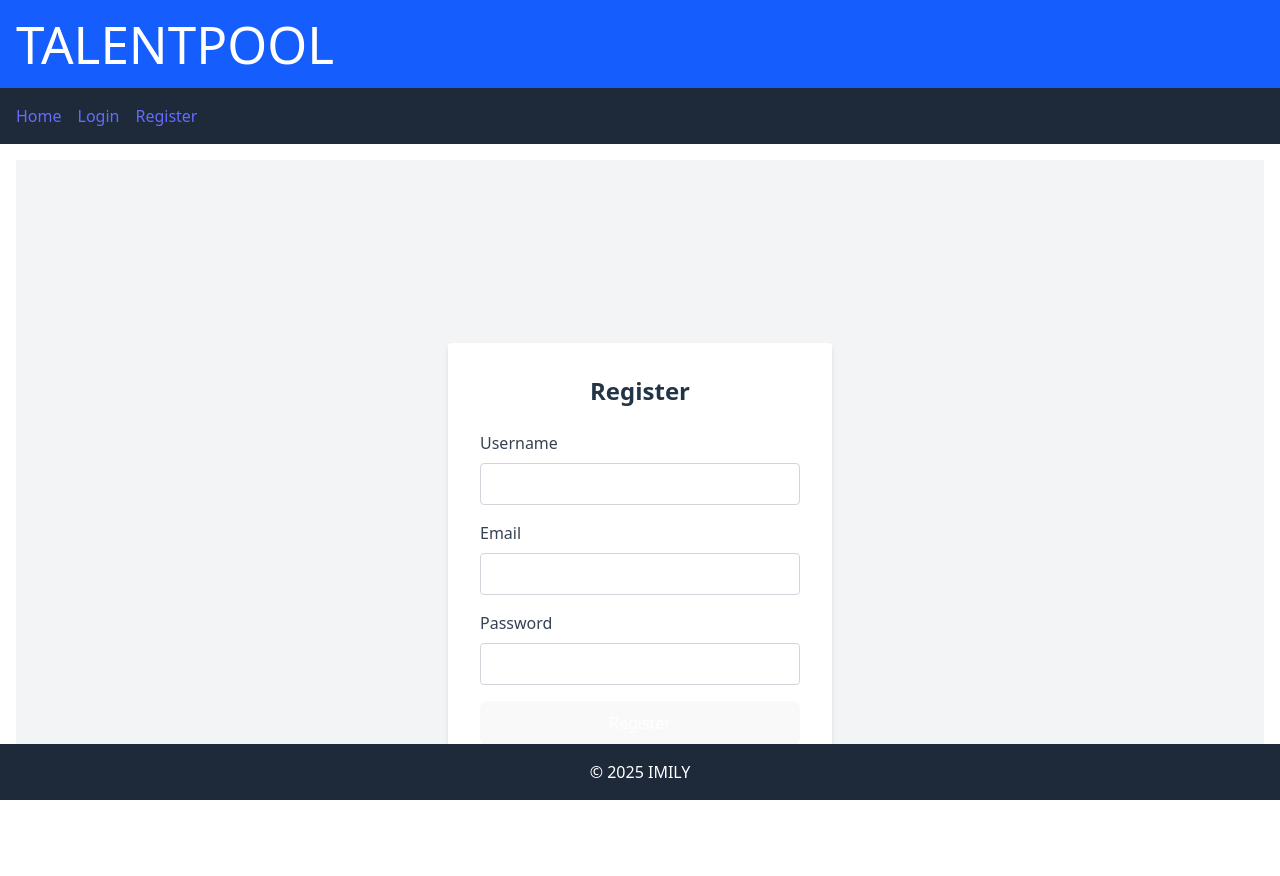
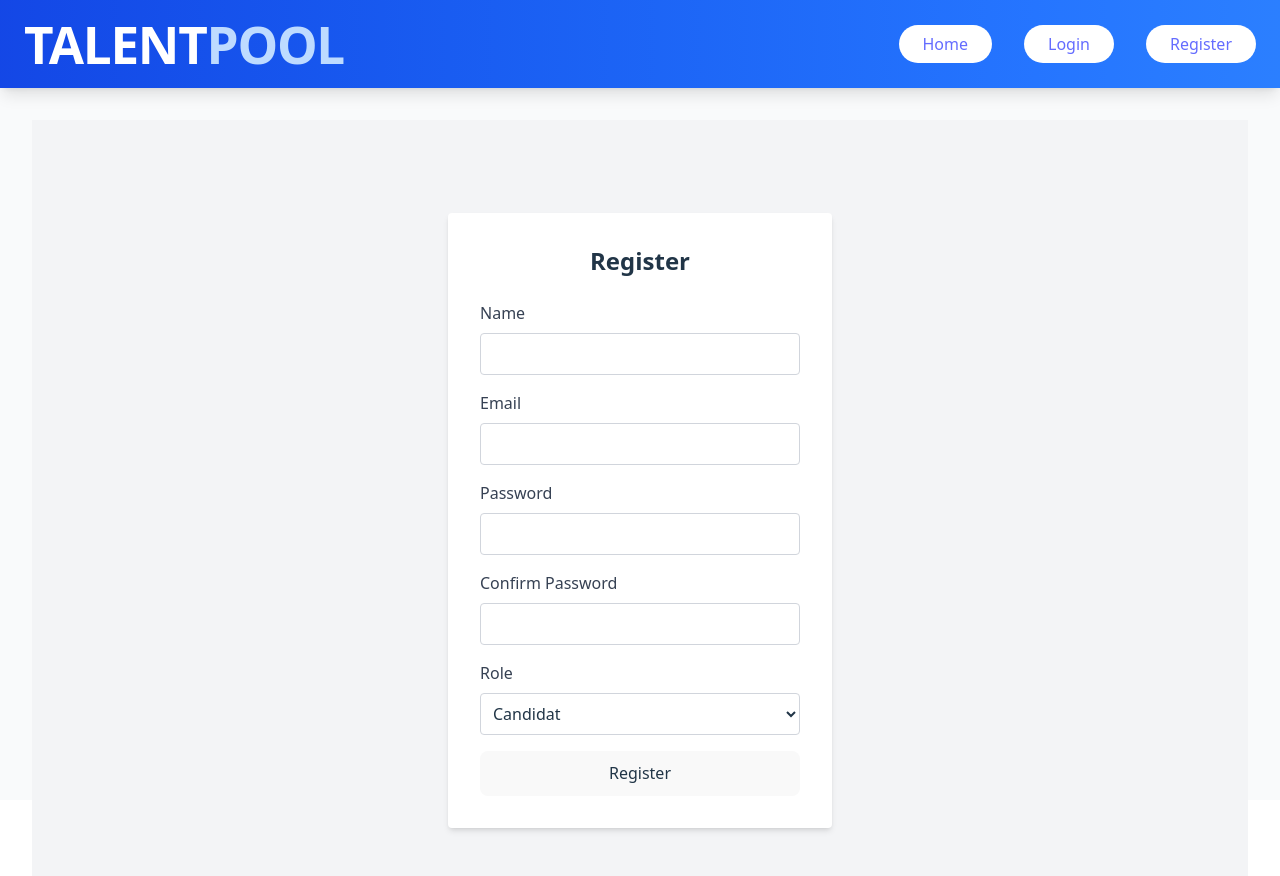
Before and after one commit to ABDERRAZZAK-IMILY/TalentPool---Frontend, a React (Vite) app: page /register in a window 1280 px wide. Shown: the top 876 px of the page. Before the commit the page ends 800 px from the top, so only its background shows below. Built offline with nearby package versions, Linux system fonts and the light colour scheme.

Commit message:
add register functions

```diff
--- a/src/layouts/Layout.jsx
+++ b/src/layouts/Layout.jsx
@@ -2,30 +2,61 @@ import { Link, Outlet } from "react-router-dom";
 
 export default function Layout({ children }) {
     return (
-        <div className="flex flex-col min-h-screen h-screen w-screen">
-            <header className="bg-blue-600 text-white p-4">
-                <h1 className="text-2xl">TALENTPOOL</h1>
+        <div className="flex flex-col min-h-screen h-screen w-screen bg-gray-50">
+            <header className="bg-gradient-to-r from-blue-700 to-blue-500 text-white shadow-lg">
+                <div className="container mx-auto px-6 py-4 flex justify-between items-center">
+                    <h1 className="text-3xl font-bold tracking-tight">
+                        TALENT<span className="text-blue-200">POOL</span>
+                    </h1>
+                    <nav className="hidden md:block">
+                        <ul className="flex space-x-8">
+                            <li>
+                                <Link to="/" className="font-medium rounded-full bg-white text-blue-600 px-6 py-2 hover:bg-blue-100 transition-colors duration-200">Home</Link>
+                            </li>
+                            <li>
+                                <Link to="/login" className="font-medium rounded-full bg-white text-blue-600 px-6 py-2 hover:bg-blue-100 transition-colors duration-200">Login</Link>
+                            </li>
+                            <li>
+                                <Link to="/register" className="font-medium rounded-full bg-white text-blue-600 px-6 py-2 hover:bg-blue-100 transition-colors duration-200">Register</Link>
+                            </li>
+                        </ul>
+                    </nav>
+                </div>
             </header>
 
-            <nav className="bg-gray-800 text-white p-4">
-                <ul className="flex space-x-4">
+            {/* Mobile navigation */}
+            <nav className="md:hidden bg-white shadow-md p-4">
+                <ul className="flex justify-around">
                     <li>
-                        <Link to="/" className="hover:underline">Home</Link>
+                        <Link to="/" className="flex flex-col items-center text-gray-700 hover:text-blue-600">
+                            <svg xmlns="http://www.w3.org/2000/svg" className="h-6 w-6" fill="none" viewBox="0 0 24 24" stroke="currentColor">
+                                <path strokeLinecap="round" strokeLinejoin="round" strokeWidth={2} d="M3 12l2-2m0 0l7-7 7 7M5 10v10a1 1 0 001 1h3m10-11l2 2m-2-2v10a1 1 0 01-1 1h-3m-6 0a1 1 0 001-1v-4a1 1 0 011-1h2a1 1 0 011 1v4a1 1 0 001 1m-6 0h6" />
+                            </svg>
+                            <span className="text-sm mt-1">Home</span>
+                        </Link>
                     </li>
                     <li>
-                        <Link to="/login" className="hover:underline">Login</Link>
+                        <Link to="/login" className="flex flex-col items-center text-gray-700 hover:text-blue-600">
+                            <svg xmlns="http://www.w3.org/2000/svg" className="h-6 w-6" fill="none" viewBox="0 0 24 24" stroke="currentColor">
+                                <path strokeLinecap="round" strokeLinejoin="round" strokeWidth={2} d="M11 16l-4-4m0 0l4-4m-4 4h14m-5 4v1a3 3 0 01-3 3H6a3 3 0 01-3-3V7a3 3 0 013-3h7a3 3 0 013 3v1" />
+                            </svg>
+                            <span className="text-sm mt-1">Login</span>
+                        </Link>
                     </li>
                     <li>
-                        <Link to="/register" className="hover:underline">Register</Link>
+                        <Link to="/register" className="flex flex-col items-center text-gray-700 hover:text-blue-600">
+                            <svg xmlns="http://www.w3.org/2000/svg" className="h-6 w-6" fill="none" viewBox="0 0 24 24" stroke="currentColor">
+                                <path strokeLinecap="round" strokeLinejoin="round" strokeWidth={2} d="M18 9v3m0 0v3m0-3h3m-3 0h-3m-2-5a4 4 0 11-8 0 4 4 0 018 0zM3 20a6 6 0 0112 0v1H3v-1z" />
+                            </svg>
+                            <span className="text-sm mt-1">Register</span>
+                        </Link>
                     </li>
                 </ul>
             </nav>
-            <main className="flex-grow p-4 overflow-auto">
+
+            <main className="flex-grow p-4 md:p-8 ">
                 <Outlet />
             </main>
-            <footer className="bg-gray-800 text-white p-4 text-center">
-                &copy; 2025 IMILY
-            </footer>
         </div>
     );
 }
--- a/src/pages/Login.jsx
+++ b/src/pages/Login.jsx
@@ -13,7 +13,7 @@ export default function Login() {
                         <label htmlFor="password" className="block text-sm font-medium text-gray-700">Password</label>
                         <input type="password" id="password" className="mt-1 block w-full p-2 border border-gray-300 rounded" required />
                     </div>
-                    <button type="submit" className="w-full bg-blue-500 text-white py-2 rounded hover:bg-blue-600">Login</button>
+                    <button type="submit" className="w-full bg-blue-500  py-2 rounded hover:bg-blue-600">Login</button>
                 </form>
             </div>
         </div>
--- a/src/pages/Register.jsx
+++ b/src/pages/Register.jsx
@@ -1,22 +1,158 @@
+import { useState } from "react";
+import { useNavigate } from "react-router-dom";
+import { axiosClient } from "../api/axios.js";
+
 export default function Register() {
+    const navigate = useNavigate();
+    const [formData, setFormData] = useState({
+        name: '',
+        email: '',
+        password: '',
+        password_confirmation: '',
+        role: 'candidat'
+    });
+    const [errors, setErrors] = useState({});
+
+    const validateForm = () => {
+        const newErrors = {};
+
+        if (!formData.name) {
+            newErrors.name = 'Name is required';
+        }
+
+        if (!formData.email) {
+            newErrors.email = 'Email is required';
+        } else if (!/\S+@\S+\.\S+/.test(formData.email)) {
+            newErrors.email = 'Email is invalid';
+        }
+
+        if (!formData.password) {
+            newErrors.password = 'Password is required';
+        } else if (formData.password.length < 6) {
+            newErrors.password = 'Password must be at least 6 characters';
+        }
+
+        if (!formData.password_confirmation) {
+            newErrors.password_confirmation = 'Password confirmation is required';
+        } else if (formData.password !== formData.password_confirmation) {
+            newErrors.password_confirmation = 'Passwords do not match';
+        }
+
+        if (!formData.role) {
+            newErrors.role = 'Role is required';
+        }
+
+        setErrors(newErrors);
+        return Object.keys(newErrors).length === 0;
+    };
+
+    const handleChange = (e) => {
+        setFormData({
+            ...formData,
+            [e.target.id]: e.target.value
+        });
+        if (errors[e.target.id]) {
+            setErrors({
+                ...errors,
+                [e.target.id]: ''
+            });
+        }
+    };
+
+    const handleSubmit = async (e) => {
+        e.preventDefault();
+
+        if (validateForm()) {
+            try {
+                const response = await axiosClient.post('/register', formData);
+
+                if (response.status === 200 || response.status === 201) {
+                    console.log('Registration successful');
+                    navigate('/login');
+                } else {
+                    setErrors({ submit: response.data.message || 'Registration failed' });
+                }
+            } catch (error) {
+                setErrors({
+                    submit: error.response?.data?.message || 'An error occurred. Please try again.'
+                });
+            }
+        }
+    };
+
     return (
         <div className="flex items-center justify-center h-screen bg-gray-100">
             <div className="bg-white p-8 rounded shadow-md w-96">
                 <h2 className="text-2xl font-bold mb-6 text-center">Register</h2>
-                <form>
+                <form onSubmit={handleSubmit}>
                     <div className="mb-4">
-                        <label className="block text-gray-700 mb-2" htmlFor="username">Username</label>
-                        <input type="text" id="username" className="border border-gray-300 p-2 w-full rounded" />
+                        <label className="block text-gray-700 mb-2" htmlFor="name">Name</label>
+                        <input
+                            type="text"
+                            id="name"
+                            className={`border ${errors.name ? 'border-red-500' : 'border-gray-300'} p-2 w-full rounded`}
+                            onChange={handleChange}
+                            value={formData.name}
+                        />
+                        {errors.name && <p className="text-red-500 text-sm mt-1">{errors.name}</p>}
                     </div>
                     <div className="mb-4">
                         <label className="block text-gray-700 mb-2" htmlFor="email">Email</label>
-                        <input type="email" id="email" className="border border-gray-300 p-2 w-full rounded" />
+                        <input
+                            type="email"
+                            id="email"
+                            className={`border ${errors.email ? 'border-red-500' : 'border-gray-300'} p-2 w-full rounded`}
+                            onChange={handleChange}
+                            value={formData.email}
+                        />
+                        {errors.email && <p className="text-red-500 text-sm mt-1">{errors.email}</p>}
                     </div>
                     <div className="mb-4">
                         <label className="block text-gray-700 mb-2" htmlFor="password">Password</label>
-                        <input type="password" id="password" className="border border-gray-300 p-2 w-full rounded" />
+                        <input
+                            type="password"
+                            id="password"
+                            className={`border ${errors.password ? 'border-red-500' : 'border-gray-300'} p-2 w-full rounded`}
+                            onChange={handleChange}
+                            value={formData.password}
+                        />
+                        {errors.password && <p className="text-red-500 text-sm mt-1">{errors.password}</p>}
                     </div>
-                    <button type="submit" className="bg-blue-500 text-white py-2 px-4 rounded w-full">Register</button>
+                    <div className="mb-4">
+                        <label className="block text-gray-700 mb-2" htmlFor="password_confirmation">
+                            Confirm Password
+                        </label>
+                        <input
+                            type="password"
+                            id="password_confirmation"
+                            className={`border ${errors.password_confirmation ? 'border-red-500' : 'border-gray-300'} p-2 w-full rounded`}
+                            onChange={handleChange}
+                            value={formData.password_confirmation}
+                        />
+                        {errors.password_confirmation && (
+                            <p className="text-red-500 text-sm mt-1">{errors.password_confirmation}</p>
+                        )}
+                    </div>
+                    <div className="mb-4">
+                        <label className="block text-gray-700 mb-2" htmlFor="role">Role</label>
+                        <select
+                            id="role"
+                            className={`border ${errors.role ? 'border-red-500' : 'border-gray-300'} p-2 w-full rounded`}
+                            onChange={handleChange}
+                            value={formData.role}
+                        >
+                            <option value="candidat">Candidat</option>
+                            <option value="recruiter">Recruiter</option>
+                        </select>
+                        {errors.role && <p className="text-red-500 text-sm mt-1">{errors.role}</p>}
+                    </div>
+                    {errors.submit && <p className="text-red-500 text-sm mb-4">{errors.submit}</p>}
+                    <button
+                        type="submit"
+                        className="bg-blue-500  py-2 px-4 rounded w-full hover:bg-blue-600 transition-colors"
+                    >
+                        Register
+                    </button>
                 </form>
             </div>
         </div>
```
